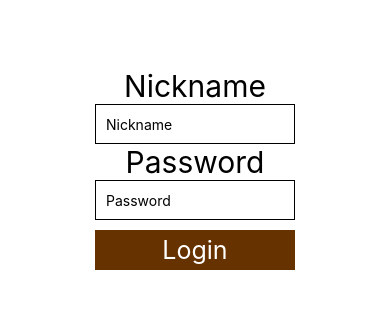
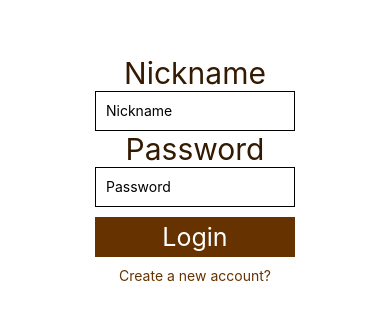
Before and after one commit to ramon54321/PopcornProject, a React Native app in the folder MobileClient/: screen / in a window 390 px wide. Shown: the part 253-572 px from the top of the page. Built offline with nearby package versions, Linux system fonts and the light colour scheme.

Commit message:
add some style fixes to login page

```diff
--- a/MobileClient/LoginPage.js
+++ b/MobileClient/LoginPage.js
@@ -14,6 +14,11 @@ export default class LoginPage extends Component {
       nickname: "",
       password: ""
     };
+    this.createNewAccount = this.createNewAccount.bind(this);
+  }
+
+  createNewAccount() {
+    console.log("create new account");
   }
   render() {
     return (
@@ -37,6 +42,9 @@ export default class LoginPage extends Component {
         <TouchableOpacity style={styles.button} onPress={this.onPress}>
           <Text style={styles.buttonText}> Login </Text>
         </TouchableOpacity>
+        <Text onPress={this.createNewAccount} style={styles.link}>
+          Create a new account?
+        </Text>
       </View>
     );
   }
@@ -44,6 +52,7 @@ export default class LoginPage extends Component {
 
 const styles = StyleSheet.create({
   text: {
+    color: "#331a00",
     fontSize: 30
   },
   button: {
@@ -69,5 +78,9 @@ const styles = StyleSheet.create({
     flex: 1,
     justifyContent: "center",
     alignItems: "center"
+  },
+  link: {
+    color: "#663300",
+    marginTop: 10
   }
 });
```
